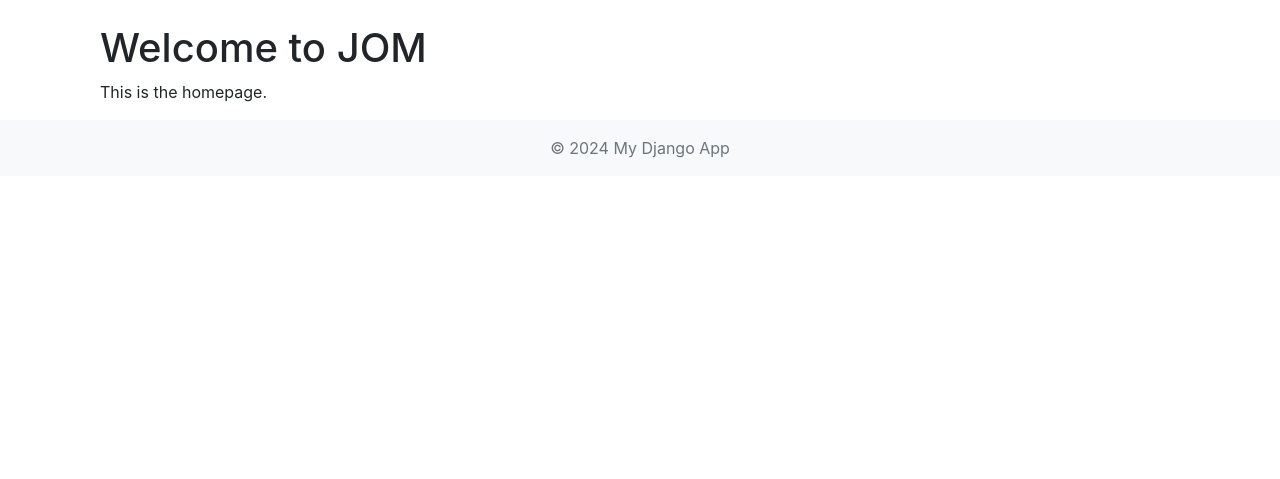
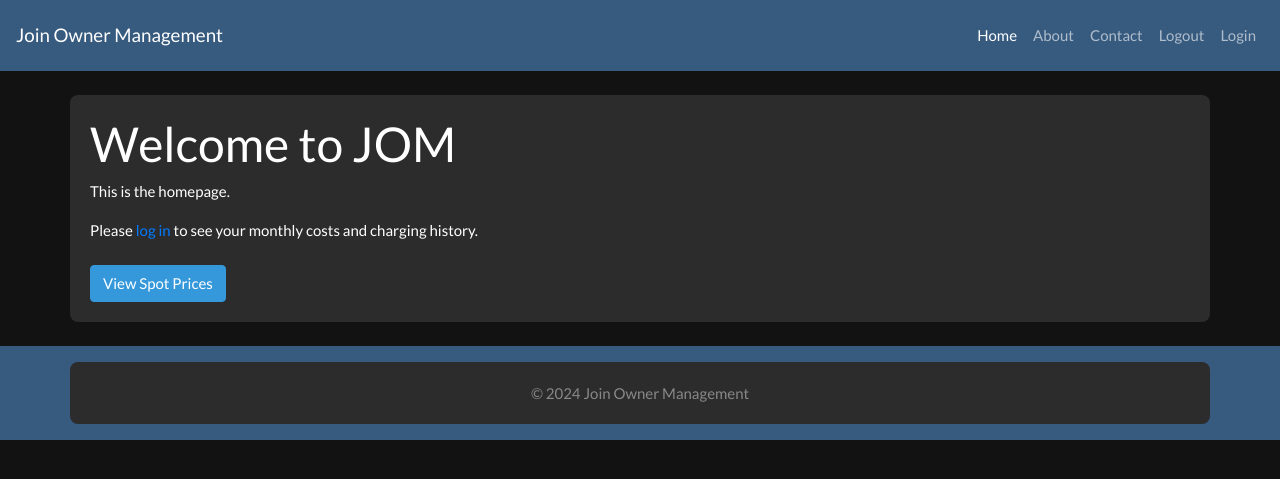
Before and after one commit to tordaro/joint_ownership_management, a Django app: page /charging/ in a window 1280 px wide. Shown: the top 479 px of the page. Run offline with Django 5.2, Linux system fonts and the light colour scheme; some libraries are stand-ins or nearby versions.

Commit message:
good starting template

```diff
--- a/src/car_charging/templates/car_charging/base.html
+++ b/src/car_charging/templates/car_charging/base.html
@@ -3,11 +3,56 @@
 <head>
     <meta charset="UTF-8">
     <meta name="viewport" content="width=device-width, initial-scale=1.0">
-    <title>{% block title %}My Django App{% endblock %}</title>
-    <link href="https://maxcdn.bootstrapcdn.com/bootstrap/4.5.2/css/bootstrap.min.css" rel="stylesheet">
+    <title>{% block title %}Join Owner Management{% endblock %}</title>
+    <link href="https://stackpath.bootstrapcdn.com/bootswatch/4.5.2/darkly/bootstrap.min.css" rel="stylesheet">
+    <style>
+        body {
+            background-color: #121212;
+            color: #ffffff;
+        }
+        .container {
+            background-color: #2c2c2c;
+            border-radius: 8px;
+            padding: 20px;
+        }
+        a {
+            color: #007bff;
+        }
+        a:hover {
+            color: #0056b3;
+        }
+    </style>
     {% block extra_head %}{% endblock %}
 </head>
 <body>
+    <nav class="navbar navbar-expand-lg navbar-dark bg-primary">
+        <a class="navbar-brand" href="{#% url 'home' %#}">Join Owner Management</a>
+        <button class="navbar-toggler" type="button" data-toggle="collapse" data-target="#navbarNav" aria-controls="navbarNav" aria-expanded="false" aria-label="Toggle navigation">
+            <span class="navbar-toggler-icon"></span>
+        </button>
+        <div class="collapse navbar-collapse" id="navbarNav">
+            <ul class="navbar-nav ml-auto">
+                <li class="nav-item active">
+                    <a class="nav-link" href="{#% url 'home' %#}">Home <span class="sr-only">(current)</span></a>
+                </li>
+                <li class="nav-item">
+                    <a class="nav-link" href="{#% url 'about' %#}">About</a>
+                </li>
+                <li class="nav-item">
+                    <a class="nav-link" href="{#% url 'contact' %#}">Contact</a>
+                </li>
+                {#% if user.is_authenticated %#}
+                    <li class="nav-item">
+                        <a class="nav-link" href="{#% url 'logout' %#}">Logout</a>
+                    </li>
+                {#% else %#}
+                    <li class="nav-item">
+                        <a class="nav-link" href="{#% url 'login' %#}">Login</a>
+                    </li>
+                {#% endif %#}
+            </ul>
+        </div>
+    </nav>
 
     <div class="container mt-4">
         {% block content %}
@@ -15,9 +60,9 @@
         {% endblock %}
     </div>
 
-    <footer class="footer bg-light text-center py-3">
+    <footer class="footer bg-primary text-center py-3 mt-4">
         <div class="container">
-            <span class="text-muted">&copy; 2024 My Django App</span>
+            <span class="text-muted">&copy; 2024 Join Owner Management</span>
         </div>
     </footer>
 
--- a/src/car_charging/templates/car_charging/home.html
+++ b/src/car_charging/templates/car_charging/home.html
@@ -3,8 +3,32 @@
 {% block title %}Home{% endblock %}
 
 {% block content %}
-<div class="container mt-4">
   <h1>Welcome to JOM</h1>
   <p>This is the homepage.</p>
-</div>
+
+  {% if user.is_authenticated %}
+    <div class="user-info">
+      <h2>Hello, {{ user.username }}!</h2>
+      <p>Here are your details:</p>
+      <div class="card mb-3">
+        <div class="card-body">
+          <h5 class="card-title">Monthly Costs</h5>
+          <p class="card-text">Your monthly cost: {{ monthly_cost }}</p>
+        </div>
+      </div>
+      <div class="card mb-3">
+        <div class="card-body">
+          <h5 class="card-title">Charging History</h5>
+          <p class="card-text">Total charges: {{ charging_history.count }}</p>
+          <a href="{#% url 'charging_history' %#}" class="btn btn-primary">View Full History</a>
+        </div>
+      </div>
+    </div>
+  {% else %}
+    <p>Please <a href="{#% url 'login' %#}">log in</a> to see your monthly costs and charging history.</p>
+  {% endif %}
+
+  <div class="mt-4">
+    <a href="{#% url 'spot_prices' %#}" class="btn btn-info">View Spot Prices</a>
+  </div>
 {% endblock %}
```
